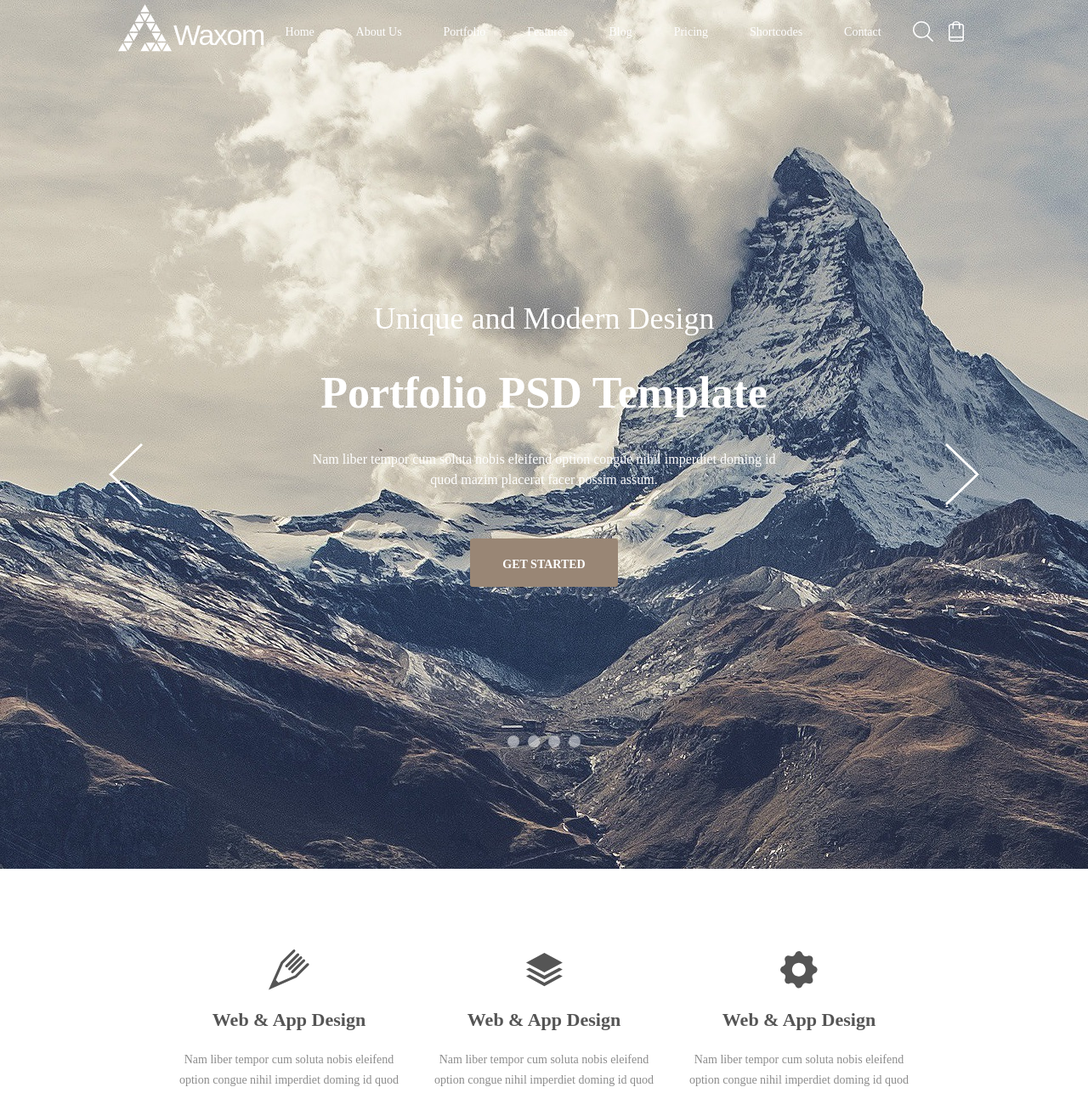
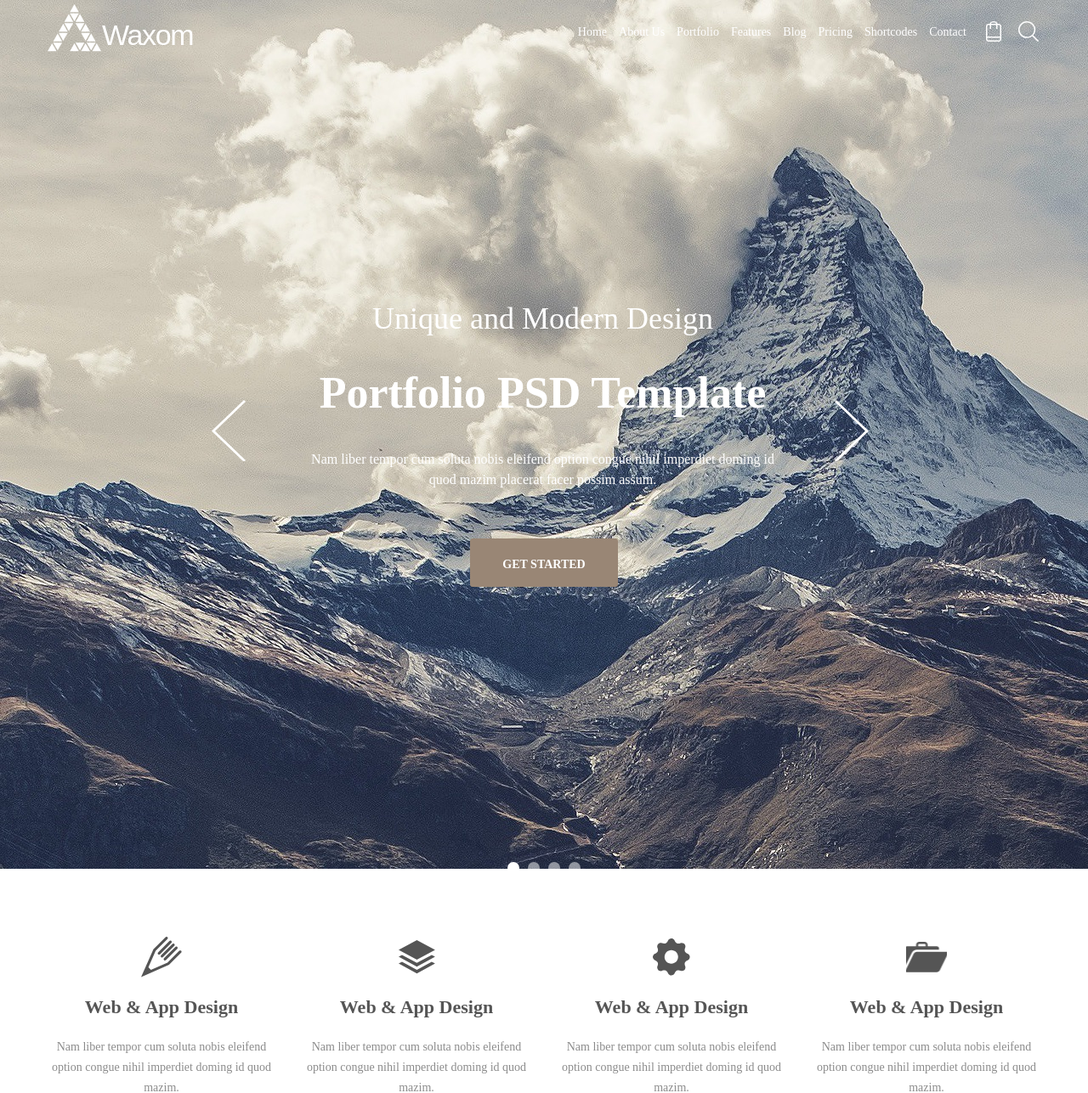
Before and after one commit to aleksey7800/aleksey7800, a PHP site: page / in a window 1280 px wide. Shown: the top 1287 px of the page at 85% size. Run offline with PHP 8.4, Linux system fonts and the light colour scheme.

Commit message:
28.02
28.02

```diff
--- a/maket2/css/style.css
+++ b/maket2/css/style.css
@@ -6,16 +6,19 @@ src: url('../fonts/Montserrat/Montserrat-Light.ttf') format('ttf'),
 }
 
 @font-face {
+  font-family: 'Material Icons';
+  font-style: normal;
+  font-weight: 400;
+  src: url(../icons/MaterialIcons-Regular.eot);
+}
+
+@font-face {
 font-family: 'Raleway';
-/*font-style: Light;
-font-weight: 300;*/
 src: url('../fonts/Raleway/raleway-light.ttf') format('ttf'),
 }
 
 @font-face {
 font-family: 'Raleway-medium';
-/*font-style: Light;
-font-weight: 300;*/
 src: url('../fonts/Raleway/raleway-medium.ttf') format('ttf'),
 }
 
@@ -31,6 +34,88 @@ h1 {
 
 h2 {
 	width: 100%;
+}
+
+label {
+	display: none;
+	position: relative;
+}
+
+label:hover {
+	background-color: white;
+}
+
+
+.buter-menu-1 {
+	position: absolute;
+    top: 16px;
+    left: 10px;
+    width: 30px;
+    height: 5px;
+    color: white;
+    background-color: white;
+    font-size: 1px;
+}
+
+.buter-menu-2 {
+	position: absolute;
+    top: 29px;
+    left: 10px;
+    width: 30px;
+    height: 5px;
+    color: white;
+    background-color: white;
+    font-size: 1px;
+}
+
+label:hover .buter-menu-1 {
+	position: absolute;
+    top: 16px;
+    left: 10px;
+    width: 30px;
+    height: 5px;
+    color: white;
+    background-color: #E91E63;
+    font-size: 1px;
+}
+
+label:hover .buter-menu-2 {
+	position: absolute;
+    top: 29px;
+    left: 10px;
+    width: 30px;
+    height: 5px;
+    color: white;
+    background-color: #E91E63;
+    font-size: 1px;
+}
+
+.material-icons {
+  font-family: 'Material Icons';
+  font-weight: normal;
+  font-style: normal;
+  font-size: 24px;/* Preferred icon size */
+  display: inline-block;
+  width: 1em;
+  height: 1em;
+  line-height: 3;
+  text-transform: none;
+  letter-spacing: normal;
+  word-wrap: normal;
+  white-space: nowrap;
+  direction: ltr;/* Support for all WebKit browsers. */
+  vertical-align: sub;
+  -webkit-font-smoothing: antialiased;/* Support for Safari and Chrome. */
+  text-rendering: optimizeLegibility;/* Support for Firefox. */
+  -moz-osx-font-smoothing: grayscale;/* Support for IE. */
+  font-feature-settings: 'liga';
+}
+
+#buter-menu {
+	display: none;
+}
+input[type="checkbox"]:checked ~ .site-menu {
+  visibility: visible;
 }
 
 .header {
@@ -125,19 +210,20 @@ form {
 	vertical-align: center;
 }
 
-.search {
-	display: flex;
-    align-content: center;
-    justify-content: center;
-    align-items: center;
-    position: relative;
-    max-width: 80px;
-    width: 100%;
+@keyframes search {
+from {
+
+}
+to {
+	top: 70px;
+	right: 60px;
+}
 }
 
 
-.carte {
-	background-image: url(../img/Cart.png);
+
+.search {
+	background-image: url(../img/Search.png);
 	width: 30px;
 	height: 30px;
 	background-color: rgba(255, 255, 255, 0);
@@ -246,47 +337,45 @@ form {
 	position: relative;
 }
 
-.galereya-selekt-left {
-	position: absolute;
-	left: 10%;
-	top: 50%;
+.galereya-content {
+	max-width: 603px;
+	margin: 0 auto;
+	position: relative;
+	z-index: 1;
+}
+
+.galereya-content-hiden {
+	width: 100%;
+	overflow: hidden;
 
 }
 
-.selekt-left-img {
-	width: 40px;
-	height: 75px;
-	background-image: url(../img/left.png);
+
+
+.slide {
+	width: 600px;
+	display: inline-block;
+}
+#controls {
+	display: inline-block;
 }
 
-.selekt-left-img:hover {
-	background-image: url(../img/left-hover.png);
+#galereya1 {
+	display: none;
+}
+#galereya2 {
+	display: none;
+}
+#galereya3 {
+	display: none;
+}
+#galereya4 {
+	display: none;
 }
 
-
-.galereya-selekt-right {
-	position: absolute;
-	right: 10%;
-	top: 50%;
-
-}
-
-.galereya-selekt-right {
-	width: 40px;
-	height: 75px;
-	background-image: url(../img/right.png);
-}
-
-.galereya-selekt-right:hover {
-	background-image: url(../img/right-hover.png);
-}
-
-.galereya-selekt li {
-	list-style: none;
+.galereya-selekt label {
 	margin: 5px;
-}
-
-.galereya-selekt-buton {
+	display: block;
 	border-radius: 50%;
 	width: 10px;
 	height: 10px;
@@ -295,13 +384,83 @@ form {
 	background-color: rgba(255, 255, 255, 0.5);
 }
 
-.galereya-selekt-buton:hover {
+.galereya-selekt label:hover {
 	border-radius: 50%;
 	width: 10px;
 	height: 10px;
 	border: 2px solid #D3C1AD;
 	background-color: rgba(255, 255, 255, 0);
 }
+
+#galereya1:checked ~ #galereyacontenthiden .galereyacontentblock {
+	margin-left: 0;
+}
+#galereya2:checked ~ #galereyacontenthiden .galereyacontentblock {
+	margin-left: -100%;
+}
+#galereya3:checked ~ #galereyacontenthiden .galereyacontentblock {
+	margin-left: -200%;
+}
+#galereya4:checked ~ #galereyacontenthiden .galereyacontentblock {
+	margin-left: -300%;
+}
+
+.galereyacontentblock {
+	display: flex;
+    flex-wrap: nowrap;
+	width: 400%;
+	-webkit-transform: translateZ(0);
+	transition: margin-left 800ms cubic-bezier(0.770, 0.000, 0.175, 1.000);
+}
+
+
+#galereya1:checked ~ #bullets label:nth-child(1),
+#galereya2:checked ~ #bullets label:nth-child(2),
+#galereya3:checked ~ #bullets label:nth-child(3),
+#galereya4:checked ~ #bullets label:nth-child(4){
+	background: white;
+}
+
+#controls {
+	width: 100%;
+	height: 50px;
+	z-index: 3;
+	position: relative;
+}
+
+#controls label {
+	transition: opacity 0.2s ease-out;
+	width: 50px;
+	height: 72px;
+}
+#controls label:hover {
+	filter: brightness(40%);
+}
+
+#galereya1:checked ~ #controls label:nth-child(2),
+#galereya2:checked ~ #controls label:nth-child(3),
+#galereya3:checked ~ #controls label:nth-child(4),
+#galereya4:checked ~ #controls label:nth-child(1){
+	background: url(../img/right.png) no-repeat;
+	position: absolute;
+	top: -220px;
+	right: 0px;
+	margin: 0 -90px 0 0;
+	display: block;
+}
+
+#galereya1:checked ~ #controls label:nth-child(4),
+#galereya2:checked ~ #controls label:nth-child(1),
+#galereya3:checked ~ #controls label:nth-child(2),
+#galereya4:checked ~ #controls label:nth-child(3){
+	background: url(../img/left.png) no-repeat;
+	position: absolute;
+	top: -220px;
+	left: 0;
+	margin: 0 0 0 -90px;
+	display: block;
+}
+
 
 .spisok-yslugi {
 	max-width: 1170px;
--- a/maket2/index.html
+++ b/maket2/index.html
@@ -5,6 +5,7 @@
 	<title>Document</title>
 	<link rel="stylesheet" type="text/css" href="css/normalize.css" >
 	<link rel="stylesheet" type="text/css" href="css/style.css" >
+	<meta name="viewport" content="width=device-width, initial-scale=1">
 
 
 </head>
@@ -14,6 +15,11 @@
 			<div class="logo">
 				<a href="#"><div class="logo-img"></div><span>Waxom</span></a>
 			</div>
+			   <label for="buter-menu">
+			   		<i class="buter-menu-1">menu</i>
+			   		<i class="buter-menu-2">menu</i>
+			   </label>
+    				<input type="checkbox" id="buter-menu">
 			<div class="site-menu">
 				<ul>
 					<li><a href="">Home</a></li>
@@ -26,28 +32,67 @@
 					<li><a href="">Contact</a></li>
 				</ul>
 			</div>
-			<div class="search">
-				<img src="img/Search.png" alt="">
+				<img src="img/Cart.png" alt="">
 				<form action="">
-					<input class="carte" type="search">
+					<input class="search" type="search">
 				</form>
+		</nav>
+<!-- Галерея---------- -->
+	<div class="galereya">
+		<div id="galereyacontent" class="galereya-content">
+				<input checked="" type="radio" name="galereyacontent" id="galereya1">
+				<input type="radio" name="galereyacontent" id="galereya2">
+				<input type="radio" name="galereyacontent" id="galereya3">
+				<input type="radio" name="galereyacontent" id="galereya4">
+			<div id="galereyacontenthiden">
+				<div class="galereya-content-hiden">
+					<div class="galereyacontentblock">
+						<div class="slide slaid-1">
+							<h2>Unique and Modern Design</h2>
+							<h1>Portfolio PSD Template</h1>
+							<p>Nam liber tempor cum soluta nobis eleifend option congue nihil imperdiet doming id quod mazim placerat facer possim assum.</p>
+						</div>
+						<div class="slide slaid-2">
+							<h2>Unique and Modern Design 1</h2>
+							<h1>Portfolio PSD Template</h1>
+							<p>Nam liber tempor cum soluta nobis eleifend option congue nihil imperdiet doming id quod mazim placerat facer possim assum.</p>
+						</div>
+						<div class="slide slaid-3">
+							<h2>Unique and Modern Design 2</h2>
+							<h1>Portfolio PSD Template</h1>
+							<p>Nam liber tempor cum soluta nobis eleifend option congue nihil imperdiet doming id quod mazim placerat facer possim assum.</p>
+						</div>
+						<div class="slide slaid-4">
+							<h2>Unique and Modern Design 3</h2>
+							<h1>Portfolio PSD Template</h1>
+							<p>Nam liber tempor cum soluta nobis eleifend option congue nihil imperdiet doming id quod mazim placerat facer possim assum.</p>
+						</div>
+					</div>
+				</div>
 			</div>
-		</nav>
+				<a href="#" class="butoon">Get started</a>
 
-		<div class="galereya">
-		<a class="galereya-selekt-left" href="#"><div class="selekt-left-img"></div></a>
-			<h2>Unique and Modern Design</h2>
-			<h1>Portfolio PSD Template</h1>
-			<p>Nam liber tempor cum soluta nobis eleifend option congue nihil imperdiet doming id quod mazim placerat facer possim assum.</p>
-		<a class="galereya-selekt-right" href="#"><div class="selekt-right-img"></div></a>
-			<a href="#" class="butoon" >Get started</a>
+				<div id="controls">
+					<label for="galereya1"></label>
+					<label for="galereya2"></label>
+					<label for="galereya3"></label>
+					<label for="galereya4"></label>
+				</div>
+
+
+				<div id="bullets" class="galereya-selekt">
+					<label for="galereya1"></label>
+					<label for="galereya2"></label>
+					<label for="galereya3"></label>
+					<label for="galereya4"></label>
+				</div>
+
 		</div>
-			<ul class="galereya-selekt">
-				<li><a href=""></a><div class="galereya-selekt-buton"></div></li>
-				<li><a href=""><div class="galereya-selekt-buton"></div></a></li>
-				<li><a href=""><div class="galereya-selekt-buton"></div></a></li>
-				<li><a href=""><div class="galereya-selekt-buton"></div></a></li>
-			</ul>
+
+	</div>
+<!-- Галерея-------- -->
+
+
 	</header>
 	<section class="spisok-yslugi">
 		<figure class="yslyga">
```
Also changed, not shown: other parts of maket2/css/style.css (+156 -60 lines), other parts of maket2/index.html (+55 -74 lines), maket2/img/Search-hover.png (added), maket2/img/buter-menu.png (added).
